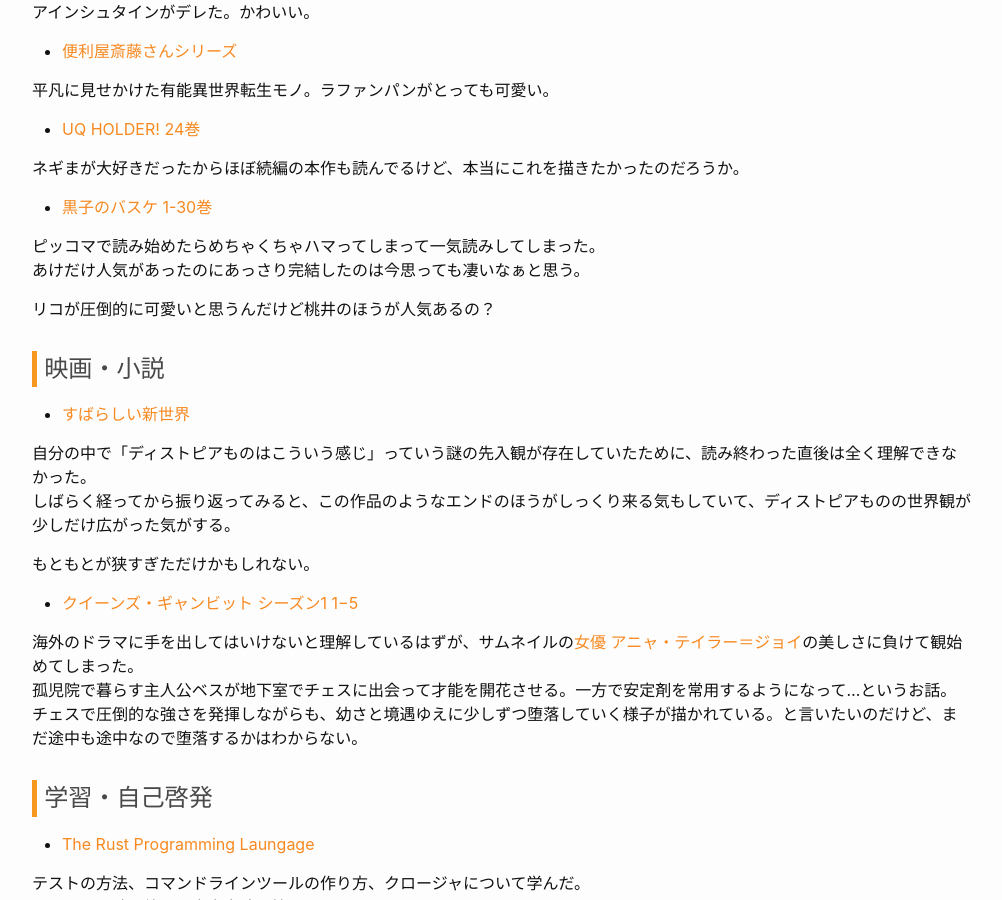
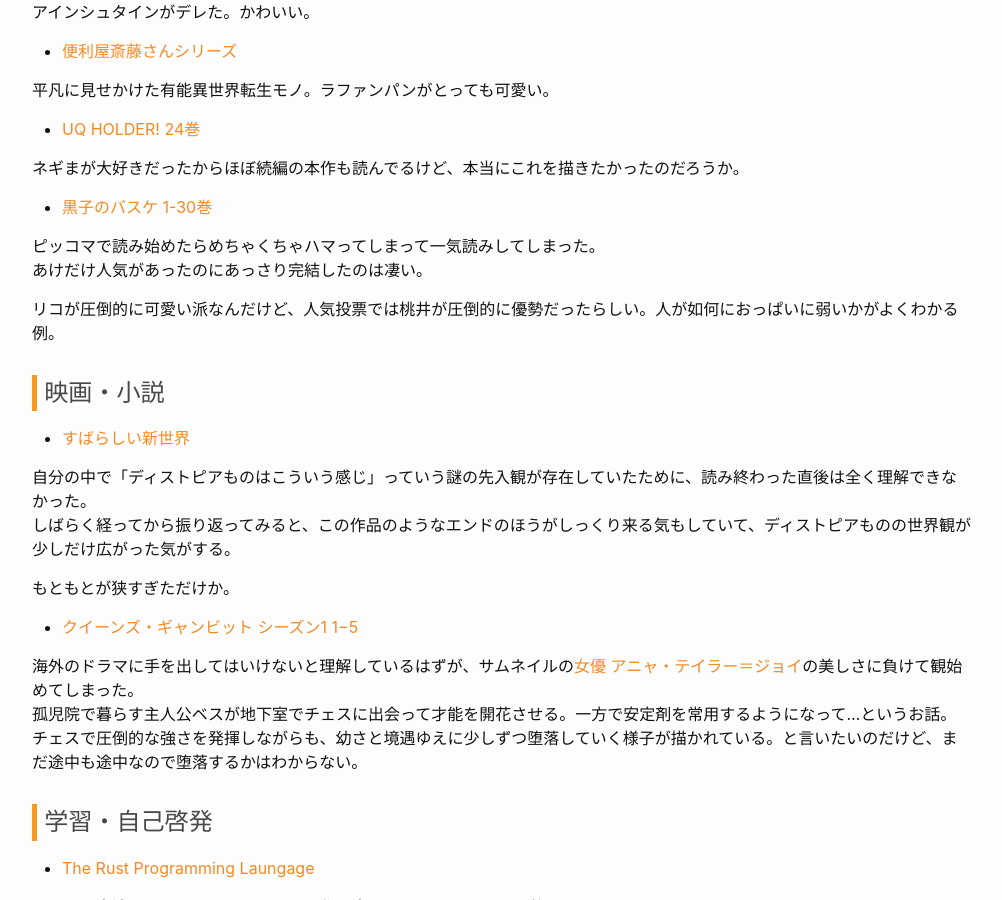
Before and after one commit to ryoo14/blog_ryoo_cc, a Jekyll site: the page built from _posts/2021-02-28-monthly_contents.md, in a window 1280 px wide and 900 px high, scrolled down 363 px. Shown: the whole window, without its empty margins (138-1140 px from the left). Built offline with Jekyll 4.4.1, drawn with Linux system fonts in a browser that asks for light colours.

Commit message:
fix lint.

```diff
--- a/_posts/2021-02-28-monthly_contents.md
+++ b/_posts/2021-02-28-monthly_contents.md
@@ -24,9 +24,9 @@ categories: monthly_contents
 - [黒子のバスケ 1-30巻](https://amzn.to/2ZULwab)
 
 ピッコマで読み始めたらめちゃくちゃハマってしまって一気読みしてしまった。
-あけだけ人気があったのにあっさり完結したのは今思っても凄いなぁと思う。
+あけだけ人気があったのにあっさり完結したのは凄い。
 
-リコが圧倒的に可愛いと思うんだけど桃井のほうが人気あるの？
+リコが圧倒的に可愛い派なんだけど、人気投票では桃井が圧倒的に優勢だったらしい。人が如何におっぱいに弱いかがよくわかる例。
 
 
 ## 映画・小説
@@ -36,7 +36,7 @@ categories: monthly_contents
 自分の中で「ディストピアものはこういう感じ」っていう謎の先入観が存在していたために、読み終わった直後は全く理解できなかった。
 しばらく経ってから振り返ってみると、この作品のようなエンドのほうがしっくり来る気もしていて、ディストピアものの世界観が少しだけ広がった気がする。
 
-もともとが狭すぎただけかもしれない。
+もともとが狭すぎただけか。
 
 - [クイーンズ・ギャンビット シーズン1 1−5](https://www.netflix.com/title/80234304?s=i&trkid=14751296)
 
```
